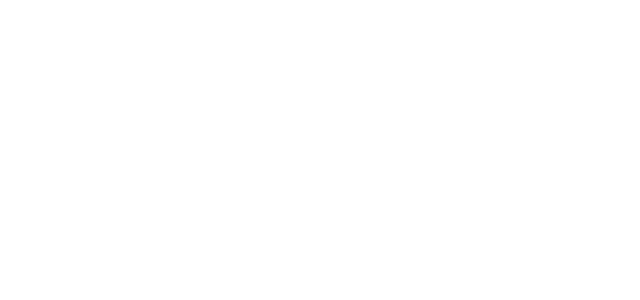
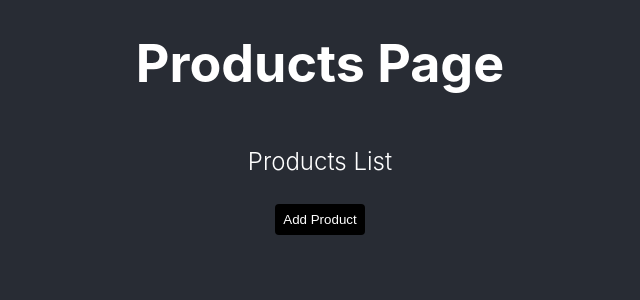
Before and after one commit to rsyeh/lit-coding-assessment, a React (Create React App) app: page /products in a window 1280 px wide. Shown: the top 300 px of the page, without its empty margins (320-960 px from the left). Built offline with nearby package versions, Linux system fonts and the light colour scheme.

Commit message:
Stylized Landing page and Products Page

```diff
--- a/src/App.css
+++ b/src/App.css
@@ -1,38 +1,24 @@
 .App {
   text-align: center;
-}
-
-.App-logo {
-  height: 40vmin;
-  pointer-events: none;
-}
-
-@media (prefers-reduced-motion: no-preference) {
-  .App-logo {
-    animation: App-logo-spin infinite 20s linear;
-  }
+  background-color: #282c34;
+  color: white;
+  min-height: 100vh;
+  min-width: 100vw;
 }
 
 .App-header {
-  background-color: #282c34;
-  min-height: 100vh;
   display: flex;
   flex-direction: column;
   align-items: center;
-  justify-content: center;
   font-size: calc(10px + 2vmin);
-  color: white;
 }
 
-.App-link {
-  color: #61dafb;
+button {
+  padding: 0.5rem;
+  margin: 0.5rem;
+  color: #fff;
+  background-color: #000;
+  border-radius: 4px;
+  border: none;
+  cursor: pointer;
 }
-
-@keyframes App-logo-spin {
-  from {
-    transform: rotate(0deg);
-  }
-  to {
-    transform: rotate(360deg);
-  }
-}
--- a/src/App.tsx
+++ b/src/App.tsx
@@ -1,8 +1,7 @@
 import React from 'react';
-import logo from './logo.svg';
 import './App.css';
 import Route from './components/Route';
-import AppForm from './containers/AppForm';
+import ProductPage from './containers/ProductPage';
 import Landing from './containers/Landing';
 
 function App() {
@@ -11,8 +10,8 @@
       <Route path="/">
         <Landing />
       </Route>
-      <Route path="/form">
-        <AppForm />
+      <Route path="/products">
+        <ProductPage />
       </Route>
     </div>
   );
--- a/src/containers/AppForm.tsx
+++ /dev/null
@@ -1,13 +0,0 @@
-import React from 'react';
-
-function AppForm() {
-  return (
-    <div className="App-form">
-      <header className="App-header">
-        My App Form
-      </header>
-    </div>
-  );
-}
-
-export default AppForm;
--- a/src/containers/Landing.tsx
+++ b/src/containers/Landing.tsx
@@ -1,13 +1,17 @@
 import React from 'react';
+import './styles.css';
 
 function Landing() {
 
   return (
-    <div className="appForm">
+    <div className="App-landing">
       <header className="App-header">
-      <a className="app-form-link" href="/form">
-        <button>
-          Go to form
+      <h1>
+        Lonsdale Investment Technology: Coding Assessment
+      </h1>
+      <a className="app-form-link" href="/products">
+        <button className="Nav-button">
+          Go to product page
         </button>
       </a>
       </header>
--- /dev/null
+++ b/src/containers/ProductPage.tsx
@@ -0,0 +1,22 @@
+import React from 'react';
+import './styles.css';
+
+function ProductPage() {
+  return (
+    <div className="Products-page">
+      <div className="App-header">
+        <h1>Products Page</h1>
+      </div>
+      <div className="Products-content">
+        <h2>Products List</h2>
+        <div className="Products-add">
+          <button>
+            Add Product
+          </button>
+        </div>
+      </div>
+    </div>
+  );
+}
+
+export default ProductPage;
--- /dev/null
+++ b/src/containers/styles.css
@@ -0,0 +1,26 @@
+.App-landing {
+  display: flex;
+  justify-content: center;
+}
+
+.App-landing a button {
+  font-size: 1rem;
+}
+
+.Products-page {
+  display: flex;
+  flex-direction: column;
+}
+
+.Products-page .App-header {
+  /* display: flex;
+  flex-direction: row; */
+}
+
+.Products-page h1 {
+  margin: 2rem;
+}
+
+.Products-page h2 {
+  font-weight: 300;
+}
```
